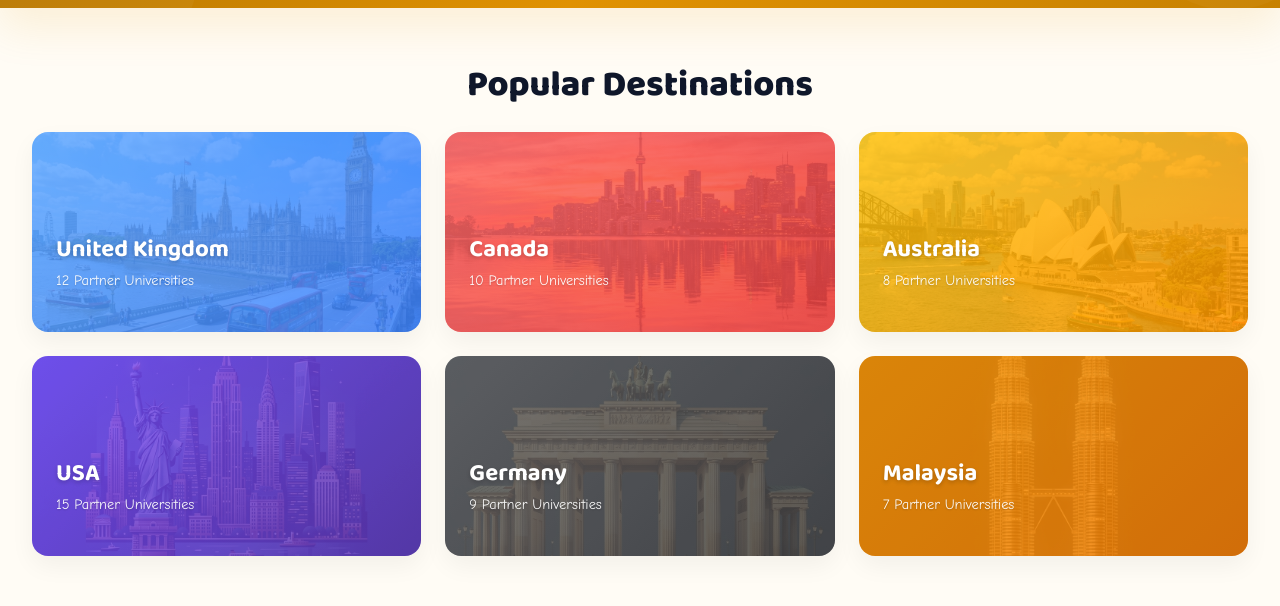
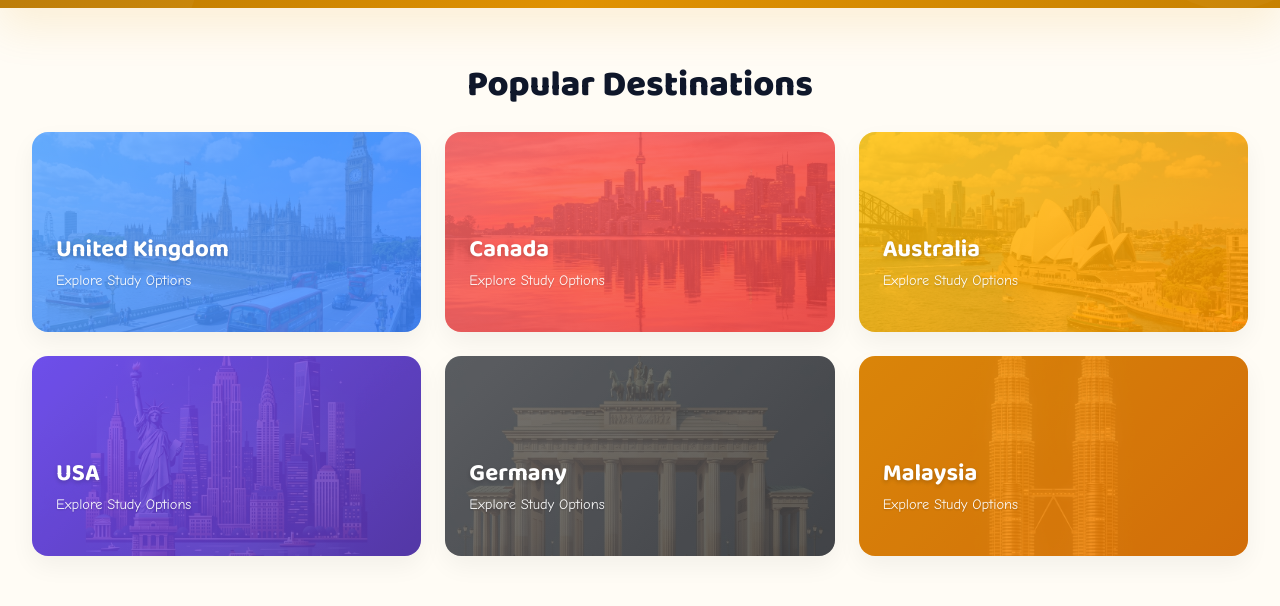
Before and after one commit to princeshiamofficial/Rowshanara-Edu, a Next.js app: page / in a window 1280 px wide. Shown: the part 1420-2026 px from the top of the page. Built offline with nearby package versions, Linux system fonts and the light colour scheme; no server answers; the database is empty.

Commit message:
feat: render popular destinations on home page dynamically from local database

```diff
--- a/src/components/home/Destinations.tsx
+++ b/src/components/home/Destinations.tsx
@@ -1,16 +1,63 @@
-import React from "react";
+"use client";
+
+import React, { useState, useEffect } from "react";
 import Link from "next/link";
+import Image from "next/image";
 
-const destinations = [
-  { name: "United Kingdom", universities: 12, gradient: "linear-gradient(135deg, #5fa8ff 0%, #3e84ff 100%)", image: "/uk_hero.png" },
-  { name: "Canada", universities: 10, gradient: "linear-gradient(135deg, #ff6b6b 0%, #ee4444 100%)", image: "/canada_hero.png" },
-  { name: "Australia", universities: 8, gradient: "linear-gradient(135deg, #ffc107 0%, #ff9800 100%)", image: "/sydney_opera_house.png" },
-  { name: "USA", universities: 15, gradient: "linear-gradient(135deg, #7c4dff 0%, #5e35b1 100%)", image: "/usa_landmark.png" },
-  { name: "Germany", universities: 9, gradient: "linear-gradient(135deg, #616161 0%, #424242 100%)", image: "/germany_landmark.png" },
-  { name: "Malaysia", universities: 7, gradient: "linear-gradient(135deg, #ff9800 0%, #f57c00 100%)", image: "/malaysia_landmark.png" }
+interface DestinationItem {
+  id: number;
+  code: string;
+  name: string;
+  region: string;
+  cost: string;
+  work: string;
+  pr: string;
+  gradient: string;
+  bullets: string[];
+  cities: string;
+  visaInfo: string;
+}
+
+const LANDMARK_MAP: Record<string, string> = {
+  GB: "/uk_hero.png",
+  CA: "/canada_hero.png",
+  AU: "/sydney_opera_house.png",
+  US: "/usa_landmark.png",
+  DE: "/germany_landmark.png",
+  MY: "/malaysia_landmark.png",
+  IE: "/images/services/counselling.png",
+  NZ: "/images/services/pre_departure.png"
+};
+
+const staticDestinations = [
+  { name: "United Kingdom", code: "GB", gradient: "linear-gradient(135deg, #5fa8ff 0%, #3e84ff 100%)", image: "/uk_hero.png" },
+  { name: "Canada", code: "CA", gradient: "linear-gradient(135deg, #ff6b6b 0%, #ee4444 100%)", image: "/canada_hero.png" },
+  { name: "Australia", code: "AU", gradient: "linear-gradient(135deg, #ffc107 0%, #ff9800 100%)", image: "/sydney_opera_house.png" },
+  { name: "USA", code: "US", gradient: "linear-gradient(135deg, #7c4dff 0%, #5e35b1 100%)", image: "/usa_landmark.png" },
+  { name: "Germany", code: "DE", gradient: "linear-gradient(135deg, #616161 0%, #424242 100%)", image: "/germany_landmark.png" },
+  { name: "Malaysia", code: "MY", gradient: "linear-gradient(135deg, #ff9800 0%, #f57c00 100%)", image: "/malaysia_landmark.png" }
 ];
 
 export default function Destinations() {
+  const [destinations, setDestinations] = useState<any[]>(staticDestinations);
+
+  useEffect(() => {
+    fetch('/api/destinations')
+      .then(res => res.json())
+      .then(res => {
+        if (res.status === 'success' && Array.isArray(res.data) && res.data.length > 0) {
+          const mapped = res.data.map((d: DestinationItem) => ({
+            name: d.name,
+            code: d.code,
+            gradient: d.gradient,
+            image: LANDMARK_MAP[d.code.toUpperCase()] || "/images/services/counselling.png"
+          }));
+          setDestinations(mapped);
+        }
+      })
+      .catch(err => console.error(err));
+  }, []);
+
   return (
     <section className="destinations-section">
       <h2 className="destinations-title">Popular Destinations</h2>
@@ -22,10 +69,18 @@ export default function Destinations() {
             className="destination-card"
             style={{ background: dest.gradient }}
           >
-            <img src={dest.image} alt={dest.name} className="destination-image" />
+            <Image
+              src={dest.image}
+              alt={dest.name}
+              width={200}
+              height={150}
+              className="destination-image"
+              style={{ objectFit: "cover" }}
+              unoptimized
+            />
             <div className="destination-content">
               <h3 className="destination-name">{dest.name}</h3>
-              <p className="destination-unis">{dest.universities} Partner Universities</p>
+              <p className="destination-unis">Explore Study Options</p>
             </div>
           </Link>
         ))}
```
